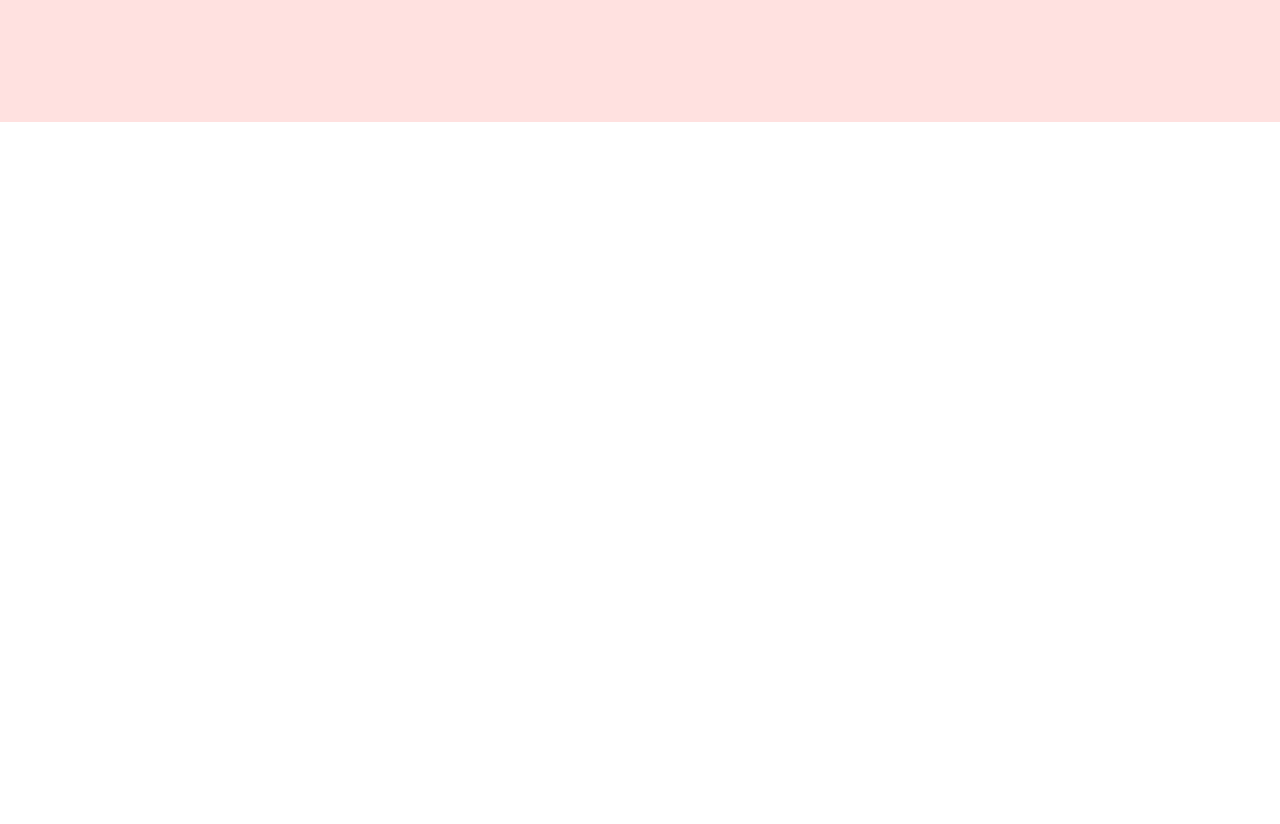
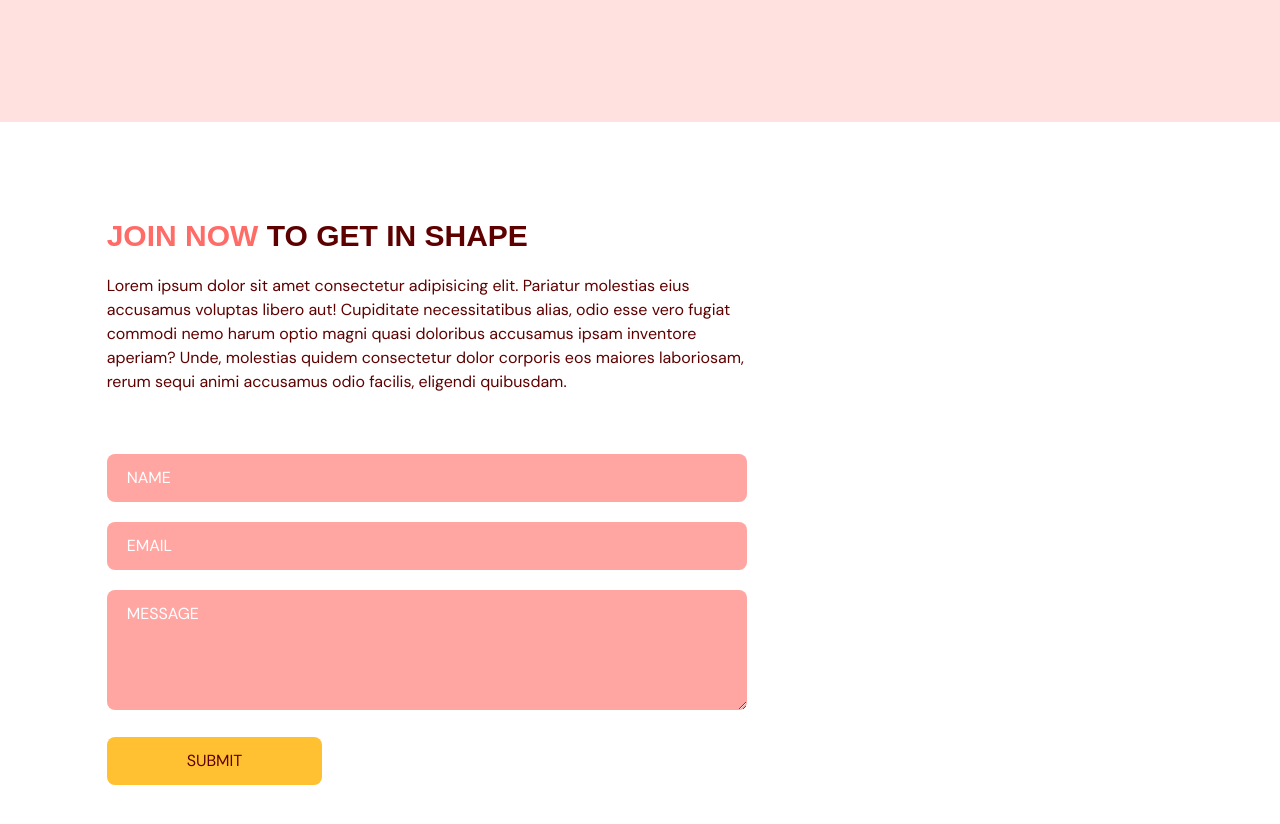
Before and after one commit to jsmrk/fitin_gym, a React (Vite) app: page / in a window 1280 px wide. Shown: the part 2940-3764 px from the top of the page. Before the commit the page ends 3062 px from the top, so only its background shows below. Built offline with nearby package versions, Linux system fonts and the light colour scheme.

Commit message:
form submit done

```diff
--- a/package.json
+++ b/package.json
@@ -14,7 +14,8 @@
     "framer-motion": "^11.0.23",
     "react": "^18.2.0",
     "react-anchor-link-smooth-scroll": "^1.0.12",
-    "react-dom": "^18.2.0"
+    "react-dom": "^18.2.0",
+    "react-hook-form": "^7.51.2"
   },
   "devDependencies": {
     "@types/node": "^20.11.30",
--- a/src/App.tsx
+++ b/src/App.tsx
@@ -5,6 +5,7 @@
 import Home from "./scenes/home";
 import Benefits from "./scenes/benefits";
 import OurClasses from "./scenes/ourClasses";
+import ContactUs from "./scenes/contactUs";
 
 function App() {
   const [selectedPage, setSelectedPage] = useState<SelectedPage>(
@@ -46,6 +47,11 @@
           throw new Error("Function not implemented.");
         }}
       />
+      <ContactUs
+        setSelectedPage={function (value: SelectedPage): void {
+          throw new Error("Function not implemented.");
+        }}
+      />
     </div>
   );
 }
--- /dev/null
+++ b/src/scenes/contactUs/index.tsx
@@ -0,0 +1,141 @@
+/* eslint-disable @typescript-eslint/no-unused-vars */
+/* eslint-disable @typescript-eslint/no-explicit-any */
+import { SelectedPage } from "@/shared/types";
+import { motion } from "framer-motion";
+import { useForm } from "react-hook-form";
+
+import ContactUsPageGraphic from "@/assets/ContactUsPageGraphic.png";
+import React from "react";
+import HText from "@/shared/HText";
+import { AsyncResource } from "async_hooks";
+import { error } from "console";
+
+type Props = { setSelectedPage: (value: SelectedPage) => void };
+
+const ContactUs = ({ setSelectedPage }: Props) => {
+  const {
+    register,
+    trigger,
+    formState: { errors },
+  } = useForm();
+
+  const onSubmit = async (e: any) => {
+    const isValid = await trigger();
+    if (!isValid) {
+      e.preventDefault();
+    }
+  };
+
+  const inputStyle = `mt-5 w-full rounded-lg bg-primary-300 px-5 py-3 placeholder-white`;
+
+  return (
+    <section id="contactus" className="mx-auto w-5/6 pt-24 pb-32">
+      <motion.div
+        onViewportEnter={() => setSelectedPage(SelectedPage.ContactUs)}
+      >
+        {/* HEADER */}
+        <motion.div
+          className="md:w-3/5"
+          initial="hidden"
+          whileInView="visible"
+          viewport={{ once: true, amount: 0.3 }}
+          transition={{ duration: 1.5 }}
+          variants={{
+            hidden: { opacity: 0, x: -50 },
+            visible: { opacity: 1, x: 0 },
+          }}
+        >
+          <HText>
+            <span className="text-primary-500">JOIN NOW</span> TO GET IN SHAPE
+          </HText>
+          <p className="my-5">
+            Lorem ipsum dolor sit amet consectetur adipisicing elit. Pariatur
+            molestias eius accusamus voluptas libero aut! Cupiditate
+            necessitatibus alias, odio esse vero fugiat commodi nemo harum optio
+            magni quasi doloribus accusamus ipsam inventore aperiam? Unde,
+            molestias quidem consectetur dolor corporis eos maiores laboriosam,
+            rerum sequi animi accusamus odio facilis, eligendi quibusdam.
+          </p>
+        </motion.div>
+
+        {/* FORM AND IMAGE */}
+        <div className="mt-10 justify-between gap-8 md:flex">
+          <motion.div
+            className="mt-10 basis-3/5 md:mt-0"
+            initial="hidden"
+            whileInView="visible"
+            viewport={{ once: true, amount: 0.3 }}
+            transition={{ duration: 1.5 }}
+            variants={{
+              hidden: { opacity: 0, y: 50 },
+              visible: { opacity: 1, y: 0 },
+            }}
+          >
+            <form
+              target="_blank"
+              onSubmit={onSubmit}
+              action="https://formsubmit.co/allforoneforall01@gmail.com"
+              method="POST"
+            >
+              <input
+                type="text"
+                className={inputStyle}
+                placeholder="NAME"
+                {...register("name", { required: true, maxLength: 100 })}
+              />
+              {errors.name && (
+                <p className="mt-1 text-primary-500">
+                  {errors.name.type === "required" && "This Field is Required"}
+                  {errors.name.type === "maxLength" &&
+                    "Max length is 100 characters"}
+                </p>
+              )}
+
+              <input
+                type="text"
+                className={inputStyle}
+                placeholder="EMAIL"
+                {...register("email", {
+                  required: true,
+                  pattern: /^[A-Z0-9.%+-]+@[A-Z0-9.-]+\.[A-Z]{2,}$/i,
+                })}
+              />
+              {errors.email && (
+                <p className="mt-1 text-primary-500">
+                  {errors.email.type === "required" && "This Field is Required"}
+                  {errors.email.type === "pattern" && "Invalid Email Address"}
+                </p>
+              )}
+
+              <textarea
+                rows={4}
+                cols={50}
+                className={inputStyle}
+                placeholder="MESSAGE"
+                {...register("message", { required: true, maxLength: 2000 })}
+              />
+              {errors.message && (
+                <p className="mt-1 text-primary-500">
+                  {errors.message.type === "required" &&
+                    "This Field is Required"}
+                  {errors.message.type === "maxLength" &&
+                    "Max length is 2000 characters"}
+                </p>
+              )}
+
+              <button
+                type="submit"
+                className="mt-5 rounded-lg bg-secondary-500 px-20 py-3 transition duration-500 hover:text-white"
+              >
+                SUBMIT
+              </button>
+            </form>
+          </motion.div>
+          <motion.div></motion.div>
+        </div>
+      </motion.div>
+    </section>
+  );
+};
+
+export default ContactUs;
```
Also changed, not shown: 1 other file (tests, documents, lock files or other folders).
